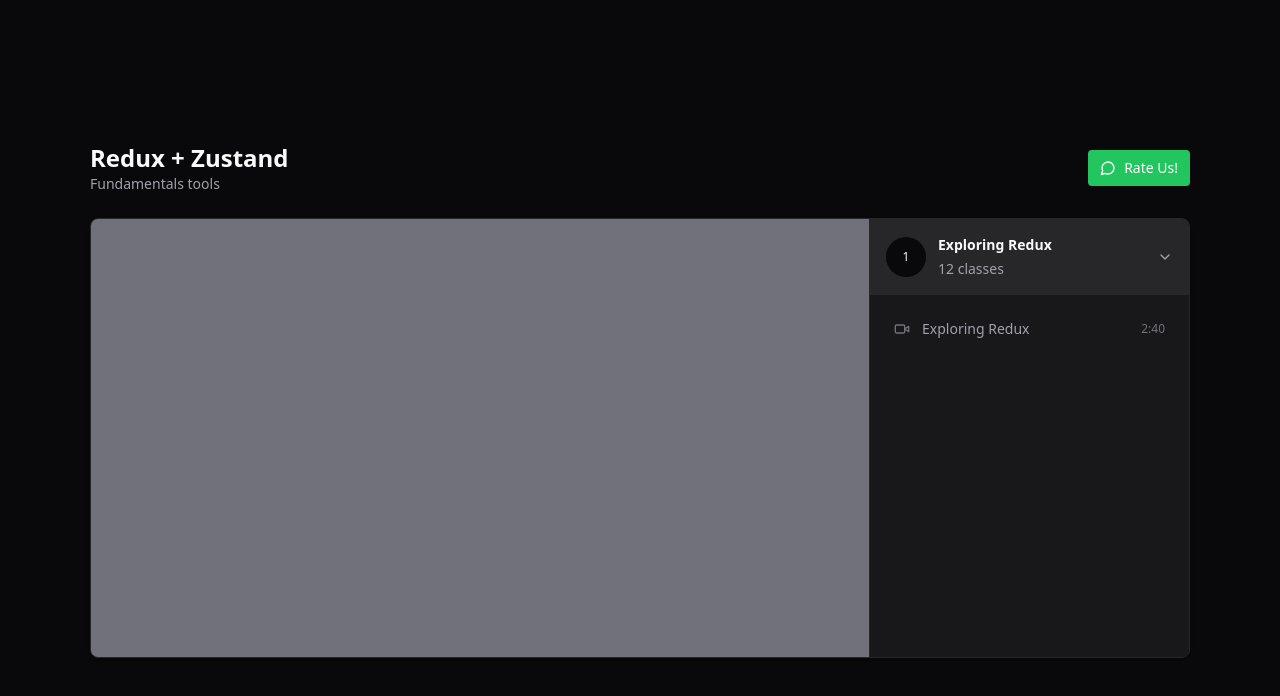
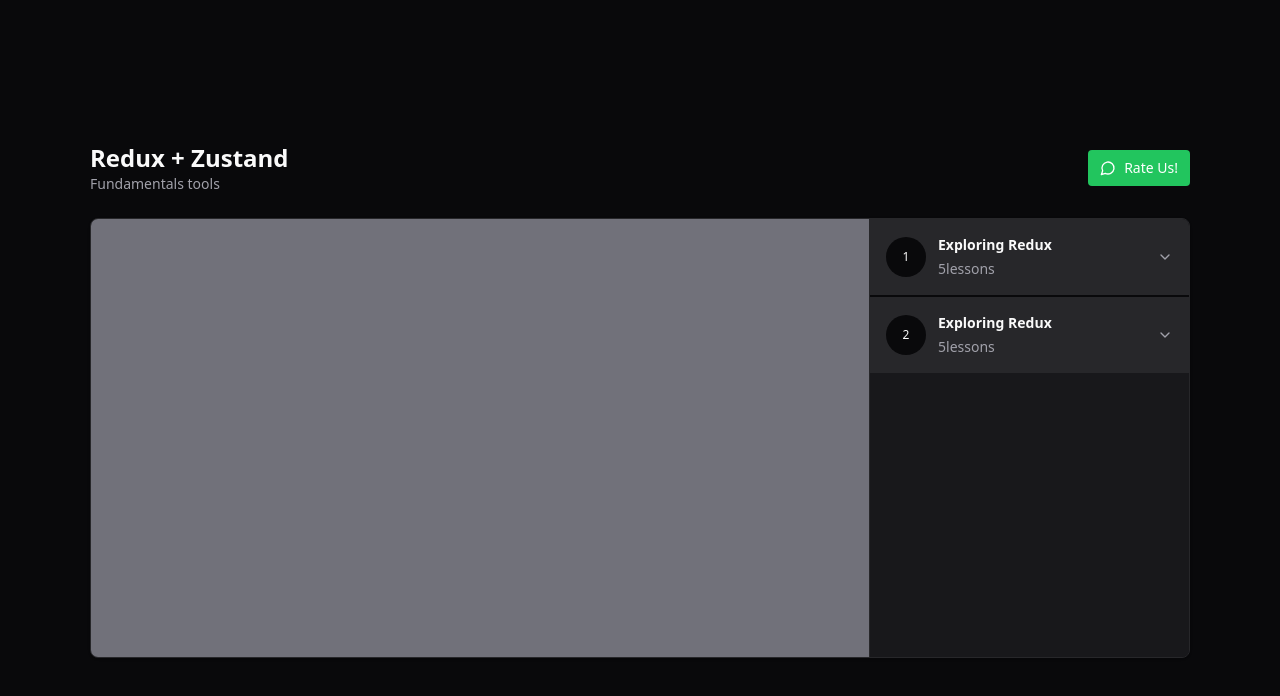
Before and after one commit to grega1/redux-application, a React (Vite) app: page / in a window 1280 px wide. Shown: the top 696 px of the page. Built offline with nearby package versions, Linux system fonts and the light colour scheme.

Commit message:
feat: creating playerSlice

```diff
--- a/package.json
+++ b/package.json
@@ -10,6 +10,7 @@
     "preview": "vite preview"
   },
   "dependencies": {
+    "@radix-ui/react-collapsible": "^1.0.3",
     "@reduxjs/toolkit": "^2.1.0",
     "lucide-react": "^0.330.0",
     "react": "^18.2.0",
--- a/src/components/Aside/index.tsx
+++ b/src/components/Aside/index.tsx
@@ -1,10 +1,18 @@
+import { useAppSelector } from "../../store";
 import { Module } from "../Module";
 
-
-export function Aside(){
-    return(
-        <aside className="w-80 absolute top-0 bottom-0 right-0 border-l divide-y-2 divide-zinc-950 border-zinc-800 bg-zinc-900  overflow-y-scroll scrollbar-thin scrollbar-track-zinc-950 scrollbar-thumb-zinc-800 ">
-          <Module />
-        </aside>
-    )
+export function Aside() {
+  const modules = useAppSelector((state) => state.player.course.module);
+  return (
+    <aside className="w-80 absolute top-0 bottom-0 right-0 border-l divide-y-2 divide-zinc-950 border-zinc-800 bg-zinc-900  overflow-y-scroll scrollbar-thin scrollbar-track-zinc-950 scrollbar-thumb-zinc-800 ">
+      {modules.map((module, index) => (
+        <Module
+          key={module.id}
+          title={module.title}
+          amountOfLessons={module.lessons.length}
+          moduleIndex={index}
+        />
+      ))}
+    </aside>
+  );
 }
--- a/src/components/Lesson/index.tsx
+++ b/src/components/Lesson/index.tsx
@@ -1,13 +1,18 @@
 import { Video } from "lucide-react";
 
+interface LessonProps{
+title:string,
+duration:string
+}
 
- export function Lesson(){
+
+ export function Lesson({title, duration}: LessonProps){
     return(
         <nav className="relative flex flex-col gap-4 p-6">
           <button className="flex items-center gap-3 text-sm text-zinc-400">
             <Video className="w-4 h-4 text-zinc-500" />
-            Exploring Redux
-            <span className="text-xs ml-auto fonto-mono text-zinc-500">2:40</span>
+           {title}
+            <span className="text-xs ml-auto fonto-mono text-zinc-500">{duration}</span>
           </button>
         </nav>
     )
--- a/src/components/Module/index.tsx
+++ b/src/components/Module/index.tsx
@@ -1,20 +1,33 @@
+import * as Collapsible from "@radix-ui/react-collapsible";
+
 import { ChevronDown } from "lucide-react";
 import { Lesson } from "../Lesson";
+import { useAppSelector } from "../../store";
+interface ModuleProps {
+  moduleIndex: number;
+  title: string;
+  amountOfLessons: number;
+}
+export function Module({ title, moduleIndex, amountOfLessons }: ModuleProps) {
+  const lessons = useAppSelector((state) => state.player.course.module[moduleIndex].lessons);
 
-export function Module() {
   return (
-    <div>
-      <button className="flex w-full items-center bg-zinc-800 gap-3 p-4">
+    <Collapsible.Root className="group">
+      <Collapsible.Trigger className="flex w-full items-center bg-zinc-800 gap-3 p-4">
         <div className="flex h-10 w-10 rounded-full items-center justify-center bg-zinc-950 text-xs">
-          1
+          {moduleIndex + 1}
         </div>
         <div className="flex flex-col gap-1 text-left">
-          <strong className="text-sm">Exploring Redux</strong>
-          <span className="text-sm text-zinc-400">12 classes</span>
+          <strong className="text-sm">{title}</strong>
+          <span className="text-sm text-zinc-400">
+            {amountOfLessons}lessons
+          </span>
         </div>
-        <ChevronDown className="w-4 h-4 ml-auto text-zinc-400" />
-      </button>
-      <Lesson />
-    </div>
+        <ChevronDown className="w-4 h-4 ml-auto text-zinc-400 group-data-[state=open]:rotate-180 transition-transform" />
+      </Collapsible.Trigger>
+      <Collapsible.Content>
+      {lessons.map((lesson)=>(<Lesson key={lesson.id} title={lesson.title} duration={lesson.duration} />))}
+      </Collapsible.Content >
+    </Collapsible.Root>
   );
 }
--- a/src/components/VideoPlayer/index.tsx
+++ b/src/components/VideoPlayer/index.tsx
@@ -1,6 +1,8 @@
 import ReactPlayer from "react-player";
-
-export function VideoPlayer() {
+interface VideoPlayerProps{
+  url:string,
+}
+export function VideoPlayer({url}:VideoPlayerProps) {
   return (
     <div className="flex-1">
       <div className="w-full bg-zinc-500 aspect-video">
@@ -8,7 +10,7 @@
           width="100%"
           height="100%"
           controls
-          url="https://www.youtube.com/watch?v=CcNo07Xp8aQ"
+          url={url}
         />
       </div>
     </div>
--- a/src/pages/Player.tsx
+++ b/src/pages/Player.tsx
@@ -15,7 +15,7 @@
           </button>
         </div>
         <main className="relative flex overflow-hidden rounded-lg border border-zinc-800 bg-zinc-900 shadow pr-80">
-        <VideoPlayer />
+        <VideoPlayer url="https://www.youtube.com/watch?v=CcNo07Xp8aQ"/>
         <Aside />
         </main>
       </div>
--- a/src/store/index.ts
+++ b/src/store/index.ts
@@ -1,11 +1,19 @@
 import { configureStore } from "@reduxjs/toolkit";
+
+import { player } from "./slices.ts/playerSlice";
+import { TypedUseSelectorHook, useSelector } from "react-redux";
+
 
 
 export const store = configureStore({
-    reducer:{},
+    reducer:{
+        player,
+    },
 })
 
 
 export type RootState = ReturnType< typeof store.getState>;
 
+export const useAppSelector: TypedUseSelectorHook<RootState> = useSelector
+
 export type AppDispatch = typeof store.dispatch;
--- /dev/null
+++ b/src/store/slices.ts/playerSlice.ts
@@ -0,0 +1,73 @@
+import { createSlice } from "@reduxjs/toolkit";
+
+const playerSlice= createSlice({
+    name:"player",
+    initialState:{
+        course:{
+            module:[{
+                id:"1",
+                title:"Exploring Redux",
+                lessons:[{
+                    id:"8jx96lzHNJE",
+                    title:"Initial",
+                    duration:"14:20"
+                },
+                {
+                    id:"SbCedTlJWTs",
+                    title:"Initial",
+                    duration:"14:20"
+                },
+                {
+                    id:"SO8lBVWF2Y8",
+                    title:"Initial",
+                    duration:"14:20"
+                },
+                {
+                    id:"novnyCaa7To",
+                    title:"Initial",
+                    duration:"14:20"
+                },
+                {
+                    id:"vxkbf5QMA2g",
+                    title:"Initial",
+                    duration:"14:20"
+                }]
+
+            },{
+                id:"2",
+                title:"Exploring Redux",
+                lessons:[{
+                    id:"8jx96lzHNJE",
+                    title:"Initial",
+                    duration:"14:20"
+                },
+                {
+                    id:"SbCedTlJWTs",
+                    title:"Initial",
+                    duration:"14:20"
+                },
+                {
+                    id:"SO8lBVWF2Y8",
+                    title:"Initial",
+                    duration:"14:20"
+                },
+                {
+                    id:"novnyCaa7To",
+                    title:"Initial",
+                    duration:"14:20"
+                },
+                {
+                    id:"vxkbf5QMA2g",
+                    title:"Initial",
+                    duration:"14:20"
+                }]
+
+            }],
+
+        }
+    },
+    reducers:{}
+
+})
+
+export const player = playerSlice.reducer;
```
Also changed, not shown: 1 other file (tests, documents, lock files or other folders).
